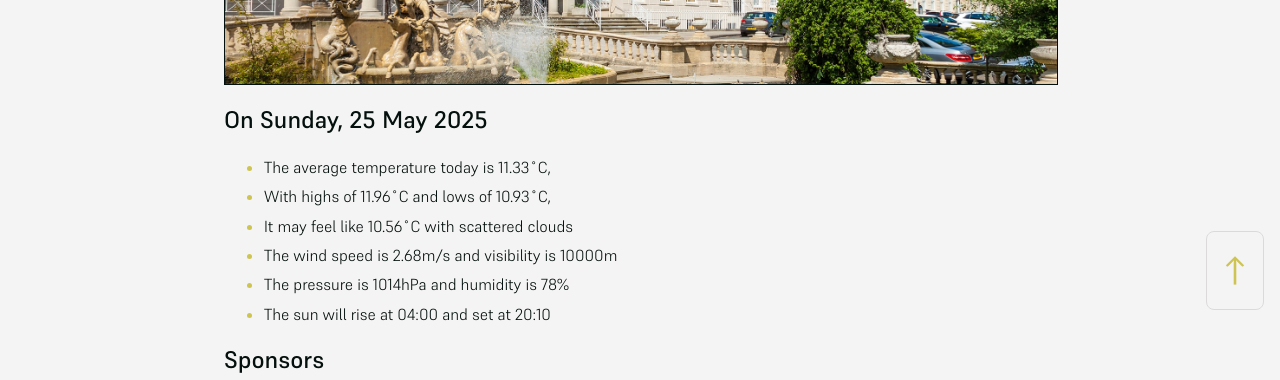
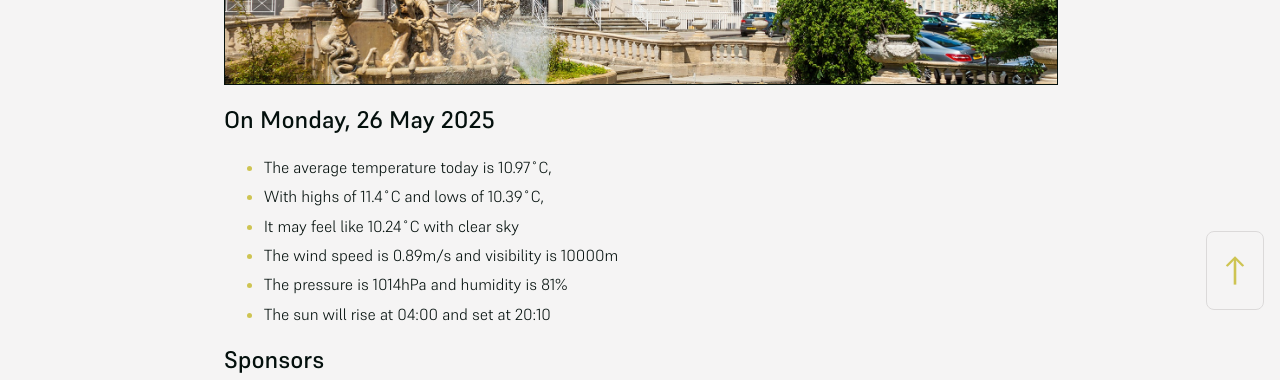
Before and after one commit to mat-0/cheltenham-open-data, a Jekyll site: the page built from index.md, in a window 1280 px wide. Shown: the part 574-954 px from the top of the page. Built offline with Jekyll 4.4.1, drawn with Linux system fonts in a browser that asks for light colours.

Commit message:
Updated 2025-05-26 01:24:31

```diff
--- a/index.md
+++ b/index.md
@@ -8,13 +8,13 @@ seo: Menu
 ![Logo](/images/logo.jpg){:width="832px"}
 
 <!-- weather_marker starts -->
-## On Sunday, 25 May 2025
+## On Monday, 26 May 2025
 
-- The average temperature today is 11.33˚C,
-- With highs of 11.96˚C and lows of 10.93˚C,
-- It may feel like 10.56˚C with scattered clouds
-- The wind speed is 2.68m/s and visibility is 10000m
-- The pressure is 1014hPa and humidity is 78%
+- The average temperature today is 10.97˚C,
+- With highs of 11.4˚C and lows of 10.39˚C,
+- It may feel like 10.24˚C with clear sky
+- The wind speed is 0.89m/s and visibility is 10000m
+- The pressure is 1014hPa and humidity is 81%
 - The sun will rise at 04:00 and set at 20:10
 
 <!-- weather_marker ends -->
```
Also changed, not shown: _data/flood.json (+4 -25 lines), _pages/news.md (+5 -5 lines), _pages/terrorism.md (+1 -1 lines).
